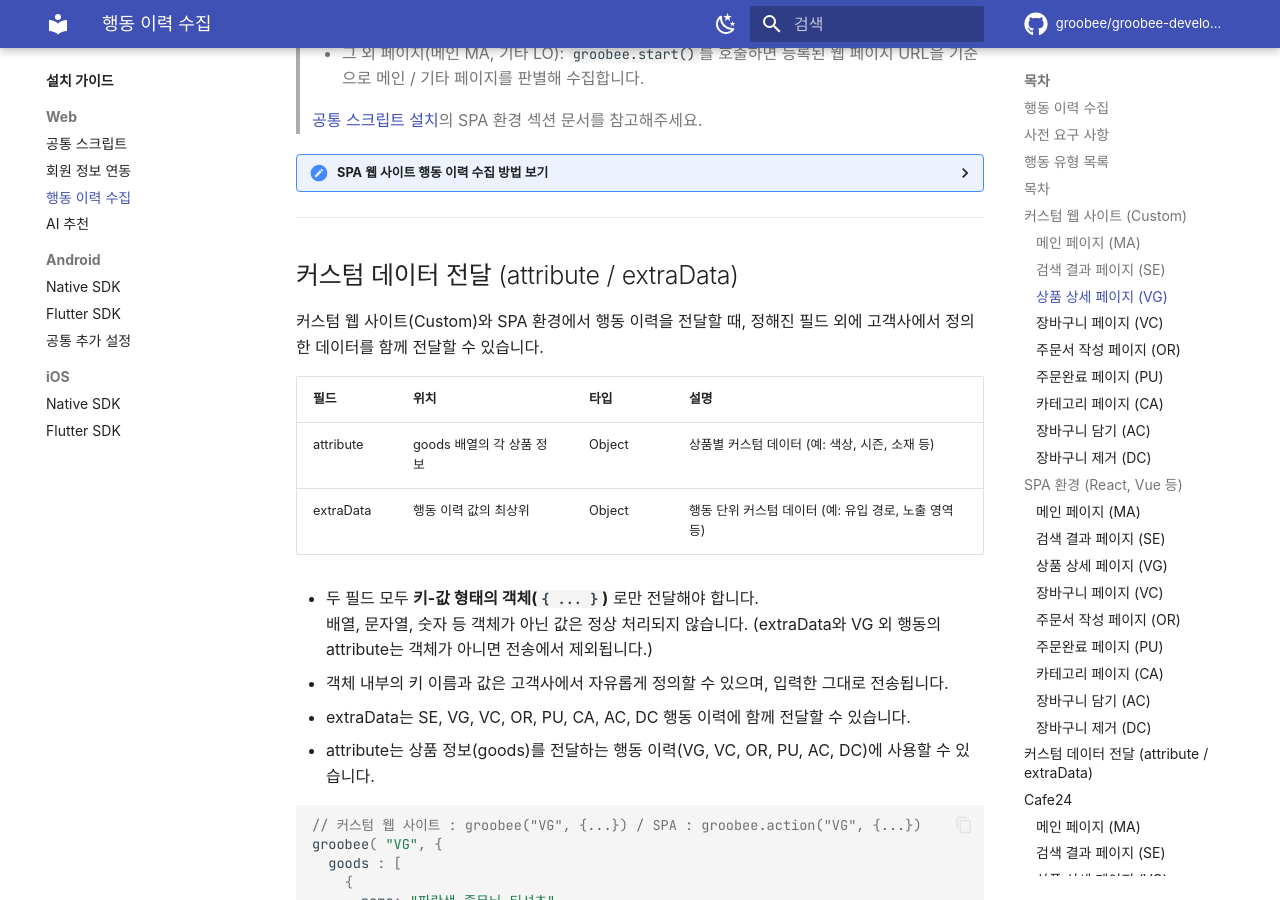
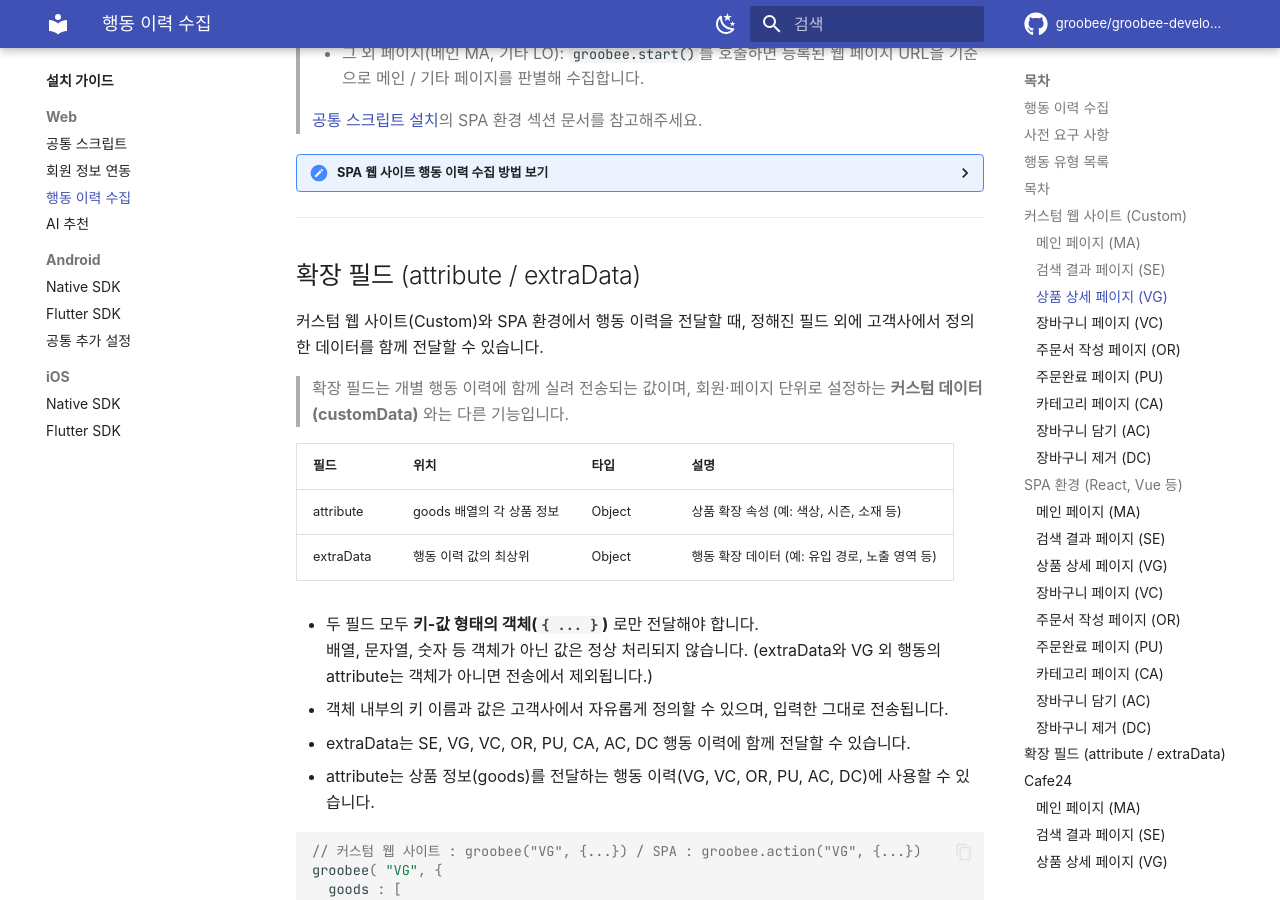
Before and after one commit to groobee/groobee-developer-support, an MkDocs documentation site: the page built from docs/installation/installation-web-action.md, in a window 1280 px wide and 900 px high, scrolled down 2950 px. Built offline with MkDocs 1.6.1 and Material for MkDocs 9.7.7, drawn with Linux system fonts in a browser that asks for light colours; some web fonts are replaced; comment, search, counter and statistics services are not loaded.

Commit message:
patch: attribute/extraData 명칭을 '확장 필드'로 변경
기존 커스텀 데이터(customData) 기능과 명칭이 겹쳐 혼동되므로
attribute = 상품 확장 속성, extraData = 행동 확장 데이터로 정리하고 앵커를 #extension-fields 로 변경

Co-Authored-By: Claude Opus 5.5 <noreply@anthropic.com>

````diff
--- a/docs/installation/installation-web-action.md
+++ b/docs/installation/installation-web-action.md
@@ -92,8 +92,8 @@ groobee( "SE", { keyword : "겨울옷" } );
 - 상품 상세 페이지는 상품 1개 기준으로 수집되므로, goods 배열에는 현재 페이지의 상품 1개만 전달해주세요. (첫 번째 상품만 상세 조회 상품으로 처리됩니다.)
 - 상품 상태(status) 필드는 품절이거나 상품이 판매상태가 아닐 경우에만 "SS" 값을 넣어주시면 됩니다.
   정상 판매중인 상품의 경우에는 빈 문자열("") 또는 "FS"로 전달해주세요.
-- 상품별 커스텀 데이터는 상품 정보의 attribute 필드(객체)에, 행동 단위 커스텀 데이터는 extraData 필드(객체)에 담아 전달할 수 있습니다.
-  👉 [커스텀 데이터 전달 (attribute / extraData)](#custom-data) 항목을 참고해주세요.
+- 상품 확장 속성은 상품 정보의 attribute 필드(객체)에, 행동 확장 데이터는 extraData 필드(객체)에 담아 전달할 수 있습니다.
+  👉 [확장 필드 (attribute / extraData)](#extension-fields) 항목을 참고해주세요.
 
 ```javascript
 groobee( "VG", {
@@ -119,13 +119,13 @@ groobee( "VG", {
       brand: "P1",
       brandNm: "플래티",
       plan: ['A1', 'A2', 'B1'],
-      attribute: {           // (선택) 상품별 커스텀 데이터
+      attribute: {           // (선택) 상품 확장 속성
         color: "blue",
         season: "SS26"
       }
     }
   ],
-  extraData: {               // (선택) 행동 단위 커스텀 데이터
+  extraData: {               // (선택) 행동 확장 데이터
     referrer: "event_banner"
   }
 });
@@ -452,7 +452,7 @@ groobee.action( "SE", { keyword : "겨울옷" } );
 - 상품 상세 페이지는 상품 1개 기준으로 수집되므로, goods 배열에는 현재 페이지의 상품 1개만 전달해주세요. (첫 번째 상품만 상세 조회 상품으로 처리됩니다.)
 - 상품 상태(status) 필드는 품절이거나 상품이 판매상태가 아닐 경우에만 "SS" 값을 넣어주시면 됩니다.
   정상 판매중인 상품의 경우에는 빈 문자열("")로 전달해주세요.
-- 상품별 커스텀 데이터(attribute), 행동 단위 커스텀 데이터(extraData)는 👉 [커스텀 데이터 전달 (attribute / extraData)](#custom-data) 항목을 참고해주세요.
+- 상품 확장 속성(attribute), 행동 확장 데이터(extraData)는 👉 [확장 필드 (attribute / extraData)](#extension-fields) 항목을 참고해주세요.
 
 ```javascript
 groobee.action( "VG", {
@@ -757,14 +757,16 @@ groobee.action( "DC", {
 
 ---
 
-<a id="custom-data"></a>
-## 커스텀 데이터 전달 (attribute / extraData)
+<a id="extension-fields"></a>
+## 확장 필드 (attribute / extraData)
 커스텀 웹 사이트(Custom)와 SPA 환경에서 행동 이력을 전달할 때, 정해진 필드 외에 고객사에서 정의한 데이터를 함께 전달할 수 있습니다.
+
+> 확장 필드는 개별 행동 이력에 함께 실려 전송되는 값이며, 회원·페이지 단위로 설정하는 **커스텀 데이터(customData)** 와는 다른 기능입니다.
 
 | 필드 | 위치 | 타입 | 설명 |
 |---|---|---|---|
-| attribute | goods 배열의 각 상품 정보 | Object | 상품별 커스텀 데이터 (예: 색상, 시즌, 소재 등) |
-| extraData | 행동 이력 값의 최상위 | Object | 행동 단위 커스텀 데이터 (예: 유입 경로, 노출 영역 등) |
+| attribute | goods 배열의 각 상품 정보 | Object | 상품 확장 속성 (예: 색상, 시즌, 소재 등) |
+| extraData | 행동 이력 값의 최상위 | Object | 행동 확장 데이터 (예: 유입 경로, 노출 영역 등) |
 
 - 두 필드 모두 **키-값 형태의 객체(`{ ... }`)** 로만 전달해야 합니다.
   배열, 문자열, 숫자 등 객체가 아닌 값은 정상 처리되지 않습니다. (extraData와 VG 외 행동의 attribute는 객체가 아니면 전송에서 제외됩니다.)
````
Also changed, not shown: docs/changelog/document-history.md (+1 -1 lines), docs/specs/action/schema.md (+3 -3 lines).
